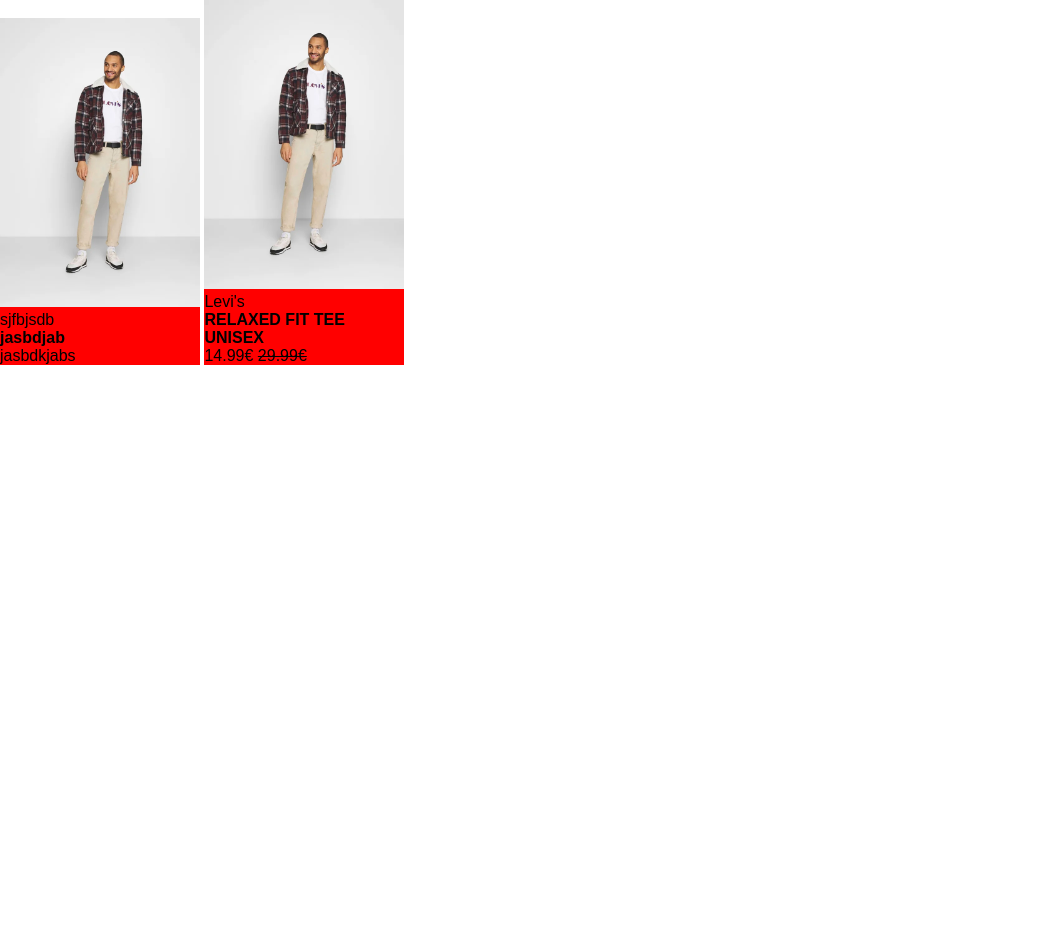
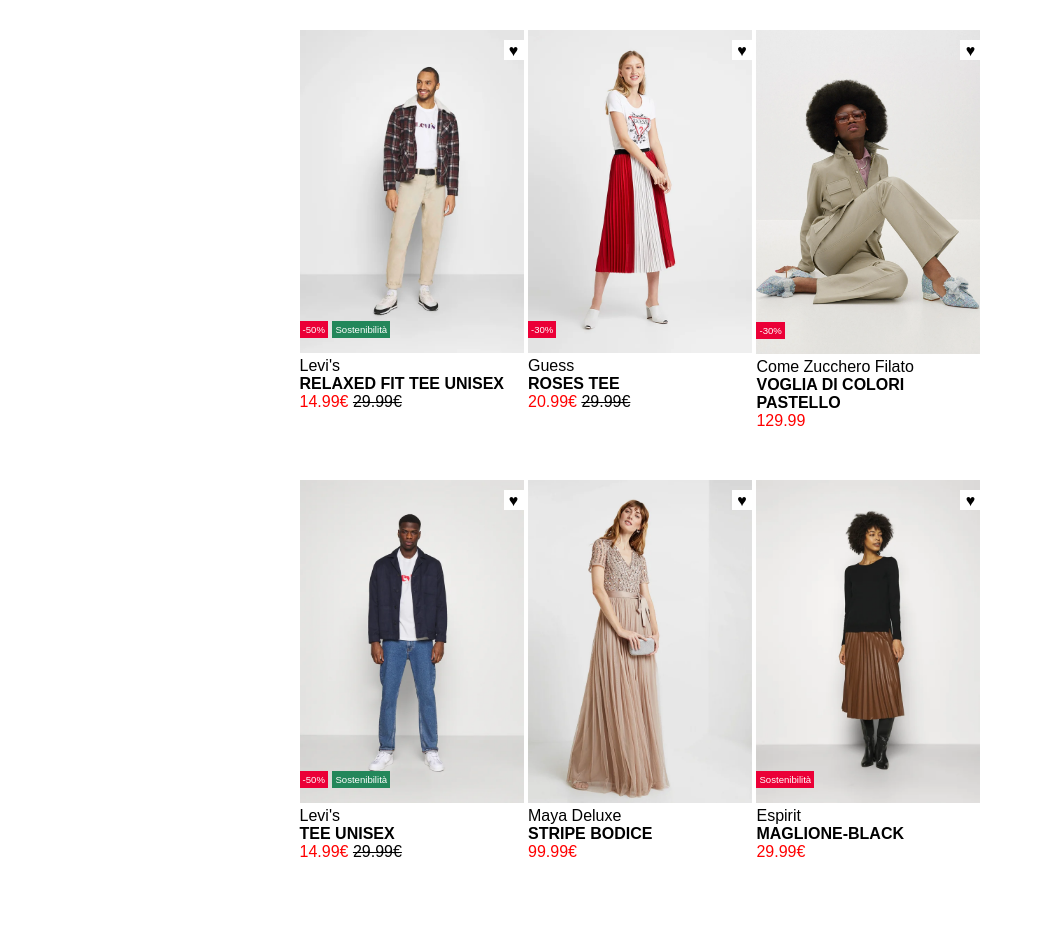
Before and after one commit to GalluFrancesco/html-css-boolando, a plain HTML site: page index.html in a window 1280 px wide. Shown: the whole page, without its empty margins (0-1043 px from the left). Before the commit the page ends 800 px from the top, so only its background shows below. Drawn offline with Linux system fonts and the light colour scheme.

Commit message:
completato

```diff
--- a/css/style.css
+++ b/css/style.css
@@ -5,15 +5,24 @@
     font-family: Arial, Helvetica, sans-serif;
 }
 
+main{
+    width: 700px;
+    margin: 0 auto;
+    text-align: center;
+    padding-top: 30px;
+}
+
 .card{
-    width: 200px;
-    background-color: red;
+    width: 32%;
+    height: 450px;
     display: inline-block;
-    }
+    text-align: left;
+    vertical-align: middle;
+}
 
-.img{
+.immagini{
     width: 100%;
-    margin-top: 0;
+    position: relative;
 }
 
 span .testo:first-of-type{
@@ -25,6 +34,10 @@
     font-weight: bold;
 }
 
+span .testo:last-of-type{
+    color: red;
+}
+
 .show,.hide{
     width: 100%;
 }
@@ -33,10 +46,41 @@
     display: none;
 }
 
-.show:hover{
+.immagini:hover .show{
     display: none;
 }
 
-.show:hover + .hide{
-    display: block;
+.immagini:hover  .hide{
+    display: inline;
 }
+
+.heart{
+    position: absolute;
+    right: 0px;
+    top: 10px;
+    background-color: white;
+    width: 20px;
+    height: 20px;
+    text-align: center;
+    padding-top: 2px;
+}
+
+.riga{
+    position: absolute;
+    left: 0;
+    bottom: 20px;
+}
+
+span .box:first-child{
+    color: white;
+    background-color: #EB0037;
+    padding: 3px;
+    font-size: 60%;
+}
+
+span .box:nth-child(2){
+    color: white;
+    background-color:#23875A;
+    padding: 3px;
+    font-size: 60%;
+}
--- a/index.html
+++ b/index.html
@@ -9,30 +9,154 @@
     <link rel="stylesheet" href="css/style.css">
 </head>
 <body>
+    <main>
 
+        <!-- immagini+testo relativo -->
         <div class="card">
-            <div class="img">
+
+            <!-- box immagini -->
+            <div class="immagini">
                 <img class="show" src="./img/1b.webp" alt="">
                 <img class="hide" src="./img/1.webp" alt="">
+
+                <!-- elementi sopra l'immagine -->
+                <span class="heart">&#x2665</span>
+                <span class="riga">
+                    <span class="box">-50%</span>
+                    <span class="box">Sostenibilità</span>
+                </span>
             </div>
-            <span>
-                <span class="testo">sjfbjsdb</span> <br />
-                <span class="testo">jasbdjab</span> <br />
-                <span class="testo">jasbdkjabs</span>
-            </span>
-        </div>
-        <div class="card">
-            <div class="img">
-                <img class="show" src="./img/1b.webp" alt="">
-                <img class="hide" src="./img/1.webp" alt="">
-            </div>
+
+            <!-- box testi relativi alle immagini -->
             <span>
                 <span class="testo">Levi's</span> <br />
                 <span class="testo">RELAXED FIT TEE UNISEX</span> <br />
                 <span class="testo">14.99€ </span>
                 <s>29.99€</s>
+
             </span>
         </div>
 
+        <!-- immagini+testo relativo -->
+        <div class="card">
+
+                    <!-- box immagini -->
+                    <div class="immagini">
+                        <img class="show" src="./img/2b.webp" alt="">
+                        <img class="hide" src="./img/2.webp" alt="">
+
+                        <!-- elementi sopra l'immagine -->
+                        <span class="heart">&#x2665</span>
+                        <span class="riga">
+                            <span class="box">-30%</span>
+                        </span>
+                    </div>
+
+                    <!-- box testi relativi alle immagini -->
+                    <span>
+                        <span class="testo">Guess</span> <br />
+                        <span class="testo">ROSES TEE</span> <br />
+                        <span class="testo">20.99€ </span>
+                        <s>29.99€</s>
+
+                    </span>
+        </div>
+
+        <!-- immagini+testo relativo -->
+        <div class="card">
+
+            <!-- box immagini -->
+            <div class="immagini">
+                <img class="show" src="./img/3b.webp" alt="">
+                <img class="hide" src="./img/3.webp" alt="">
+
+                <!-- elementi sopra l'immagine -->
+                <span class="heart">&#x2665</span>
+                <span class="riga">
+                    <span class="box">-30%</span>
+                </span>
+            </div>
+
+            <!-- box testi relativi alle immagini -->
+            <span>
+                <span class="testo">Come Zucchero Filato</span> <br />
+                <span class="testo">VOGLIA DI COLORI PASTELLO</span> <br />
+                <span class="testo">129.99 </span>
+            </span>
+        </div>
+
+        <!-- immagini+testo relativo -->
+        <div class="card">
+
+            <!-- box immagini -->
+            <div class="immagini">
+                <img class="show" src="./img/4b.webp" alt="">
+                <img class="hide" src="./img/4.webp" alt="">
+
+                <!-- elementi sopra l'immagine -->
+                <span class="heart">&#x2665</span>
+                <span class="riga">
+                    <span class="box">-50%</span>
+                    <span class="box">Sostenibilità</span>
+                </span>
+            </div>
+
+            <!-- box testi relativi alle immagini -->
+            <span>
+                <span class="testo">Levi's</span> <br />
+                <span class="testo">TEE UNISEX</span> <br />
+                <span class="testo">14.99€ </span>
+                <s>29.99€</s>
+            </span>
+        </div>
+
+         <!-- immagini+testo relativo -->
+         <div class="card">
+
+            <!-- box immagini -->
+            <div class="immagini">
+                <img class="show" src="./img/5b.webp" alt="">
+                <img class="hide" src="./img/5.webp" alt="">
+
+                <!-- elementi sopra l'immagine -->
+                <span class="heart">&#x2665</span>
+            </div>
+
+            <!-- box testi relativi alle immagini -->
+            <span>
+                <span class="testo">Maya Deluxe</span> <br />
+                <span class="testo">STRIPE BODICE</span> <br />
+                <span class="testo">99.99€ </span>
+            </span>
+
+
+        </div>
+
+         <!-- immagini+testo relativo -->
+         <div class="card">
+
+            <!-- box immagini -->
+            <div class="immagini">
+                <img class="show" src="./img/6b.webp" alt="">
+                <img class="hide" src="./img/6.webp" alt="">
+
+                <!-- elementi sopra l'immagine -->
+                <span class="heart">&#x2665</span>
+                <span class="riga">
+                    <span class="box">Sostenibilità</span>
+                </span>
+            </div>
+
+            <!-- box testi relativi alle immagini -->
+            <span>
+                <span class="testo">Espirit</span> <br />
+                <span class="testo">MAGLIONE-BLACK</span> <br />
+                <span class="testo">29.99€ </span>
+            </span>
+        </div>
+
+    </main>
+
+
 </body>
 </html>
```
